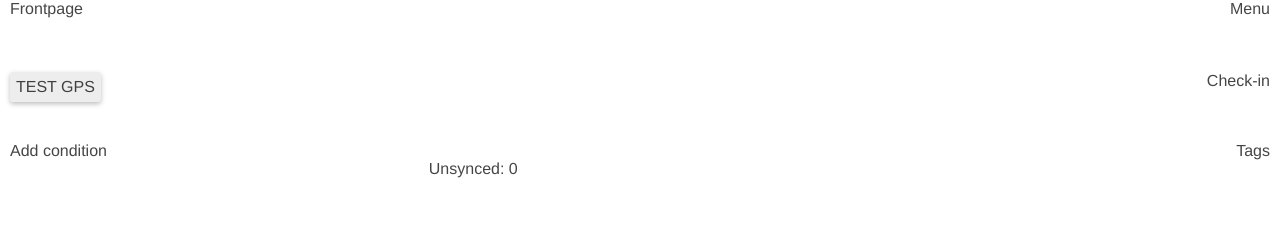
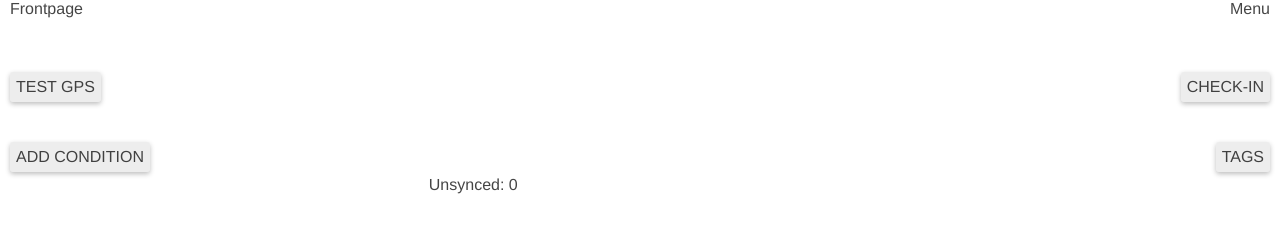
Before and after one commit to renatus/App2, a plain HTML site: page index.html in a window 1280 px wide. Drawn offline with Linux system fonts and the light colour scheme; a web font is replaced by a local one.

Commit message:
Update material buttons

```diff
--- a/templates/frontpage.html
+++ b/templates/frontpage.html
@@ -11,15 +11,15 @@
         <md-button class="md-raised exo-left" ng-click="testGPS()">Test GPS</md-button>
 
         <!-- Button to check-in-->
-        <material-button class="material-button-raised exo-right" ng-click="addEntry()">Check-in</material-button>
+        <md-button class="md-raised exo-right" ng-click="addEntry()">Check-in</md-button>
 
         <br><br><br>
 
         <!-- Open Body condition report adding page -->
-        <material-button class="material-button-raised exo-left" exo-href="/bodycondition-add">Add condition</material-button>
+        <md-button class="md-raised exo-left" exo-href="/bodycondition-add">Add condition</md-button>
 
         <!-- Open all tags page -->
-        <material-button class="material-button-raised exo-right" exo-href="/tags">Tags</material-button>
+        <md-button class="md-raised exo-right" exo-href="/tags">Tags</md-button>
 
     </span>
 
```
Also changed, not shown: templates/menu-global.html (+3 -3 lines).
